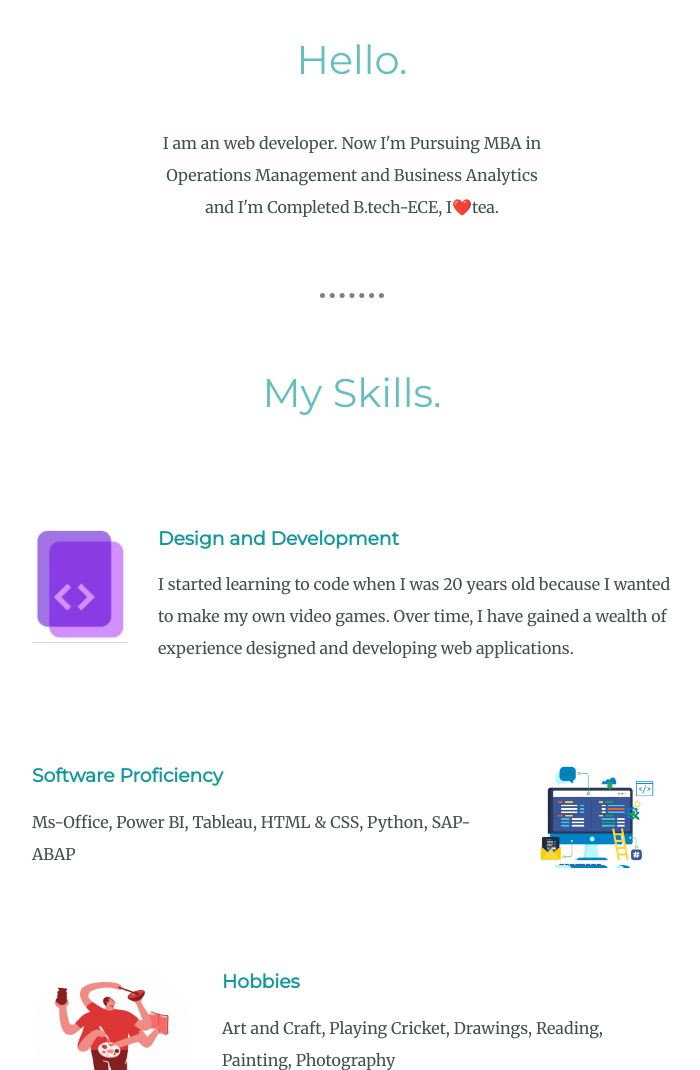
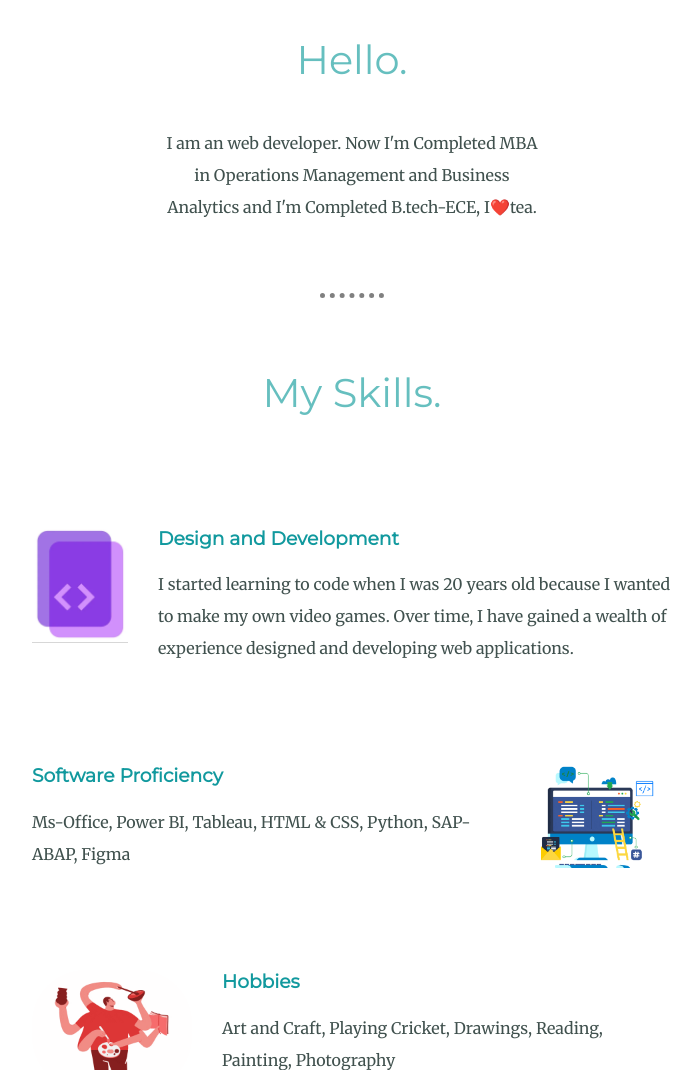
Before and after one commit to SIDDHARTHA2310/siddhuwebsite, a plain HTML site: page index.html in a window 1280 px wide. Shown: the part 1127-2197 px from the top of the page, without its empty margins (288-988 px from the left). Drawn offline with Linux system fonts and the light colour scheme.

Commit message:
Update index.html
minor changes

```diff
--- a/index.html
+++ b/index.html
@@ -21,7 +21,7 @@
         <div class="profile">
           <img class="photo" src="siddhu.png" alt="siddhu photo">
           <h2>Hello.</h2>
-          <p class="intro">I am an web developer. Now I'm Pursuing MBA in Operations Management and Business Analytics and I'm Completed B.tech-ECE, I❤️tea.</p>
+          <p class="intro">I am an web developer. Now I'm Completed MBA in Operations Management and Business Analytics and I'm Completed B.tech-ECE, I❤️tea.</p>
         </div>
         <hr class="line1">
         <div class="skills">
@@ -34,7 +34,7 @@
           <div class="skill-row">
             <img class="soft" src="web.gif" alt="">
             <h3>Software Proficiency</h3>
-            <p>Ms-Office, Power BI, Tableau, HTML & CSS, Python, SAP-ABAP </p>
+            <p>Ms-Office, Power BI, Tableau, HTML & CSS, Python, SAP-ABAP, Figma </p>
           </div>
           <div class="skill-row">
             <img class="Hobbies" src="hobbies1.gif" alt="">
@@ -47,7 +47,7 @@
           <h2>Get In Touch</h2>
           <h3>Address.</h3>
           <p class="contact-message">3/178, Kamatchi Illam, KKG Nagar,Peraiyur-Madurai-625703.</p>
-          <a class="btn" href="mailto:name@email.com">CONTACT ME</a><br>
+          <a class="btn" href="mailto:siddhu2399@gmail.com">CONTACT ME</a><br>
         </div>
       </div>
 
```
